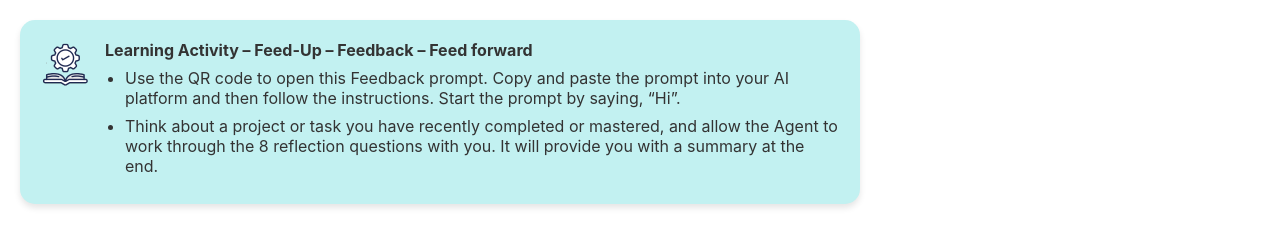
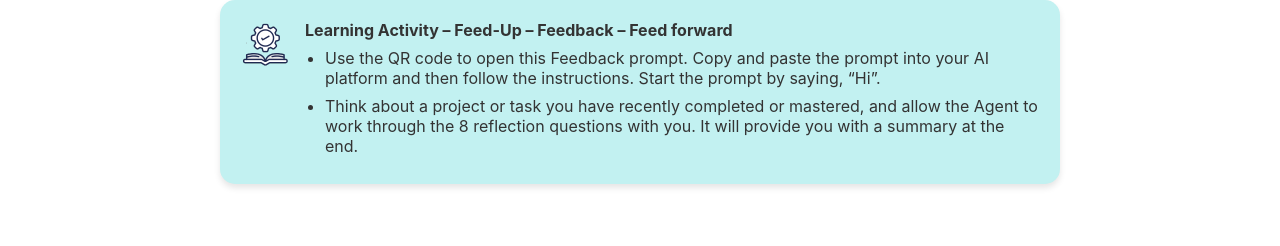
Before and after one commit to kathrynmcgilvrayeles/Learning-activity---feedup-feedback-and-feed-forward, a plain HTML site: page index.html in a window 1280 px wide. Drawn offline with Linux system fonts and the light colour scheme.

Commit message:
Update index.html

```diff
--- a/index.html
+++ b/index.html
@@ -1,14 +1,15 @@
-
+<!DOCTYPE html>
 <html lang="en">
 <head>
   <meta charset="UTF-8" />
   <meta name="viewport" content="width=device-width, initial-scale=1.0"/>
   <title>Learning Activity Box</title>
   <style>
-    body {
-      font-family: "Inter", sans-serif; /* Changed font to Inter */
+    html, body {
+      margin: 0;
+      padding: 0;
+      font-family: "Inter", sans-serif;
       background-color: #ffffff;
-      margin: 20px;
     }
 
     .info-box {
@@ -17,8 +18,9 @@
       background-color: #c2f1f1; /* Light blue color */
       border-radius: 15px; /* Rounded corners */
       padding: 20px;
-      max-width: 800px; /* Adjusted max-width as per your new code */
+      max-width: 800px;
       box-shadow: 0 4px 6px rgba(0,0,0,0.1);
+      margin: 0 auto; /* Center horizontally */
     }
 
     .info-box img {
@@ -52,10 +54,8 @@
 <body>
 
   <div class="info-box">
-    <!-- Using the correct and URL-encoded image filename -->
     <img src="Learning%20Activity.png" alt="Learning Activity">
     <div class="info-text">
-      <!-- Updated content as per your provided text -->
       <strong>Learning Activity – Feed-Up – Feedback – Feed forward</strong>
       <ul>
         <li>Use the QR code to open this Feedback prompt. Copy and paste the prompt into your AI platform and then follow the instructions. Start the prompt by saying, “Hi”.</li>
```
